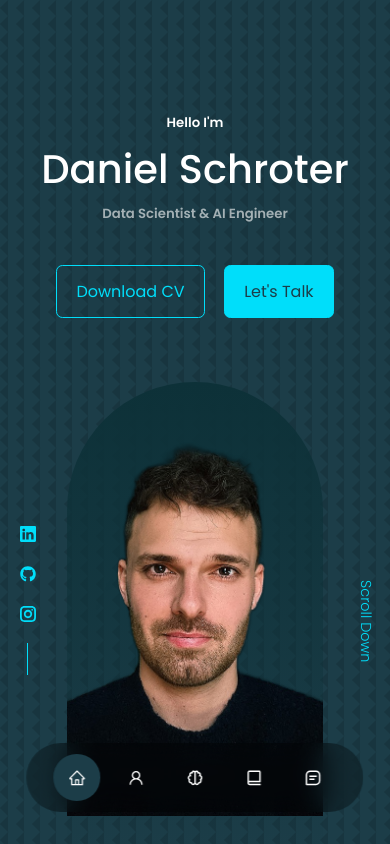
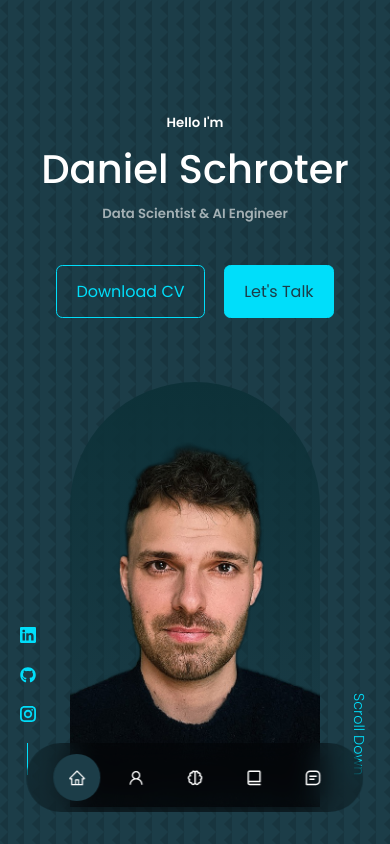
Before and after one commit to danielschroter/portfolio, a React (Create React App) app in the folder react-portfolio/: page / in a window 390 px wide. Shown: the top 844 px of the page. Built offline with nearby package versions, Linux system fonts and the light colour scheme.

Commit message:
VH Adjustment for Socials and Scroll Down

```diff
--- a/react-portfolio/src/components/header/Header.jsx
+++ b/react-portfolio/src/components/header/Header.jsx
@@ -12,13 +12,17 @@ const Header = () => {
                 <h1>Daniel Schroter</h1>
                 <h5 className="text-light">Data Scientist & AI Engineer</h5>
                 <CTA></CTA>
-                <HeaderSocials/>
-
-                <div className="me">
-                    <img src={ME} alt="me"/>
-
+                <div className="header__image-row">
+                    <div>
+                        <HeaderSocials/>
+                    </div>
+                    <div className="me">
+                        <img className="me-img" src={ME} alt="me"/>
+                    </div>
+                    <div className="scroll__down-div">
+                        <a href="#contact" className='scroll__down'>Scroll Down</a>
+                    </div>
                 </div>
-                <a href="#contact" className='scroll__down'>Scroll Down</a>
 
             </div>
 
--- a/react-portfolio/src/components/header/header.css
+++ b/react-portfolio/src/components/header/header.css
@@ -17,6 +17,11 @@ header {
     gap: 1.2rem;
     justify-content: center;
 }
+.header__image-row{
+    display: grid;
+    grid-template-columns: 1fr 5fr 1fr;
+    position: relative
+}
 
 /* ========= Header Socials =========== */
 .header__socials{
@@ -26,7 +31,7 @@ header {
     gap: 0.8rem;
     position: absolute;
     left: 0;
-    bottom: 20vh;
+    bottom: 2rem;
 }
 
 .header__socials::after {
@@ -39,11 +44,12 @@ header {
 /* ========= ME =========== */
 .me  {
     background: linear-gradient(rgba(13, 49, 56,1), transparent);
-    width: 22rem;
-    height: 30rem;
-    position: absolute;
-    left: calc(50% - 11rem);
+    max-width: 22rem;
+    max-height: 30rem;
     margin-top: 4rem;
+    margin-left:auto;
+    margin-bottom: 0;
+    margin-right: auto;
     border-radius: 12rem 12rem 0 0;
     overflow:hidden;
     padding: 2rem 0 0 0;
@@ -52,11 +58,18 @@ header {
 
 /* ========= Scroll Down =========== */
 
+.scroll__down-div{
+    position: absolute;
+    display: flex;
+    right: 0;
+    bottom:2rem;
+    flex-direction: column;
+    writing-mode: vertical-lr;
+
+}
+
 .scroll__down {
-    position: absolute;
-    right: -2.3rem;
-    bottom: 25vh;
-    transform: rotate(90deg);
+
     font-weight: 300;
     font-size: 0.9rem;
 }
@@ -77,19 +90,9 @@ header {
         height: 100vh
     }
 
-    .header__socials{
-        z-index: 1000;
-    }
+    .me{
+        max-width: 19rem;
 
-    .scroll__down{
-        z-index: 1000;
-    }
-
-    .me{
-        width: 19rem;
-        left: calc(50% - 9.5rem);
-        /*bottom: 4rem;*/
-        /*padding-top: 3rem;*/
     }
 
 
@@ -97,24 +100,16 @@ header {
 
 /* ========== Media Queries (Small Devices: tablets) ========= */
 
-@media screen and (max-width: 400px) {
+@media screen and (max-width: 376px) {
     header {
-        height: 100vh
-    }
-
-    .header__socials{
-        z-index: 1000;
-    }
-
-    .scroll__down{
-        z-index: 1000;
+        min-height: 130vh
     }
 
     .me{
-        width: 16rem;
-        left: calc(50% - 8rem);
+        max-width: 14rem;
+        /*left: calc(50% - 7rem);*/
         /*bottom: 4rem;*/
-        /*padding-top: 3rem;*/
+        padding-top: 1.5rem;
     }
 
 
--- a/react-portfolio/src/components/portfolio/Keywords.jsx
+++ b/react-portfolio/src/components/portfolio/Keywords.jsx
@@ -11,7 +11,7 @@ function Keywords(props) {
                         <article className="portfolio__modal-details">
                             <BsPatchCheckFill className="portfolio__modal-details-icon"/>
                             <div>
-                                <h4>{item}</h4>
+                                <h5>{item}</h5>
                             </div>
                         </article>)
                     } )
```
